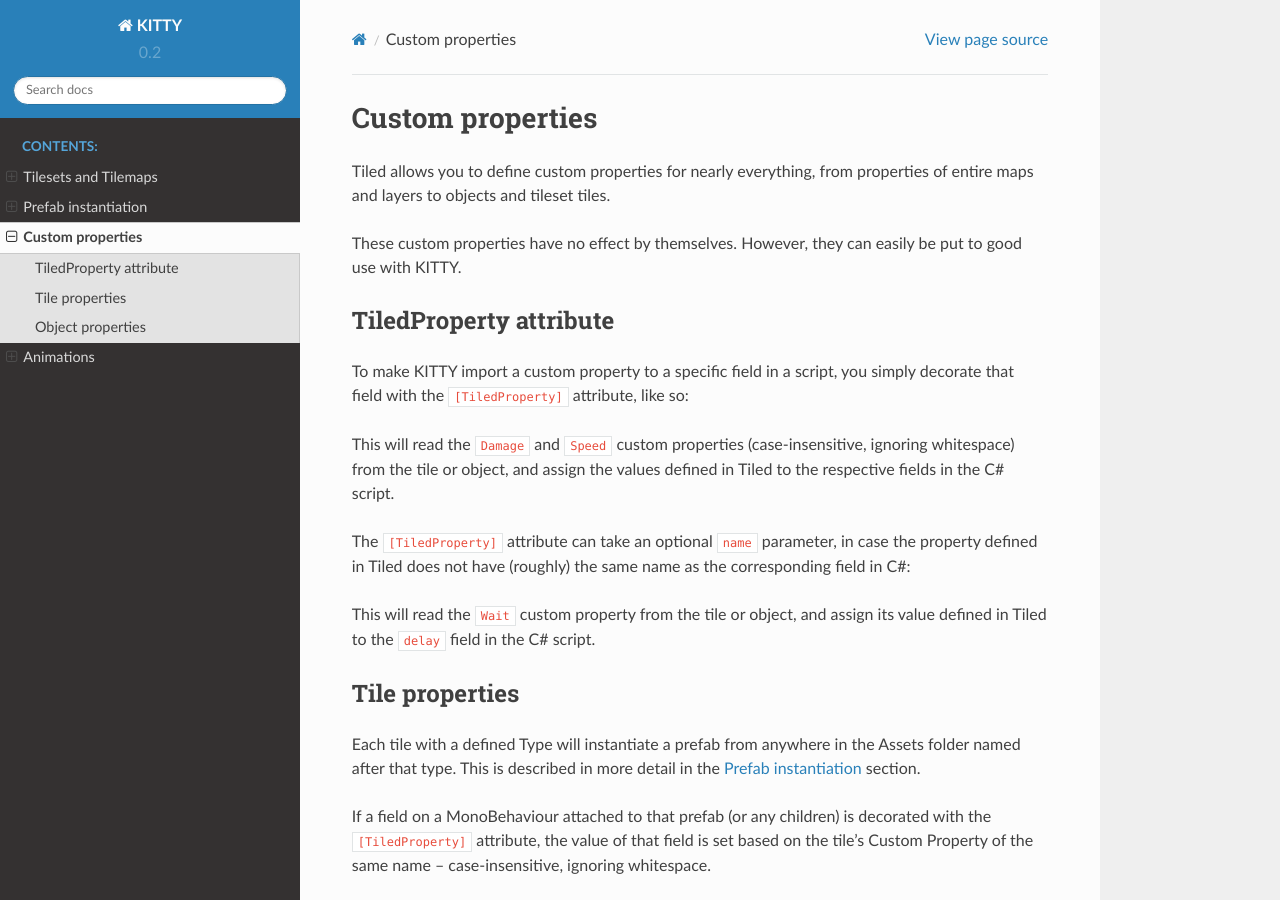
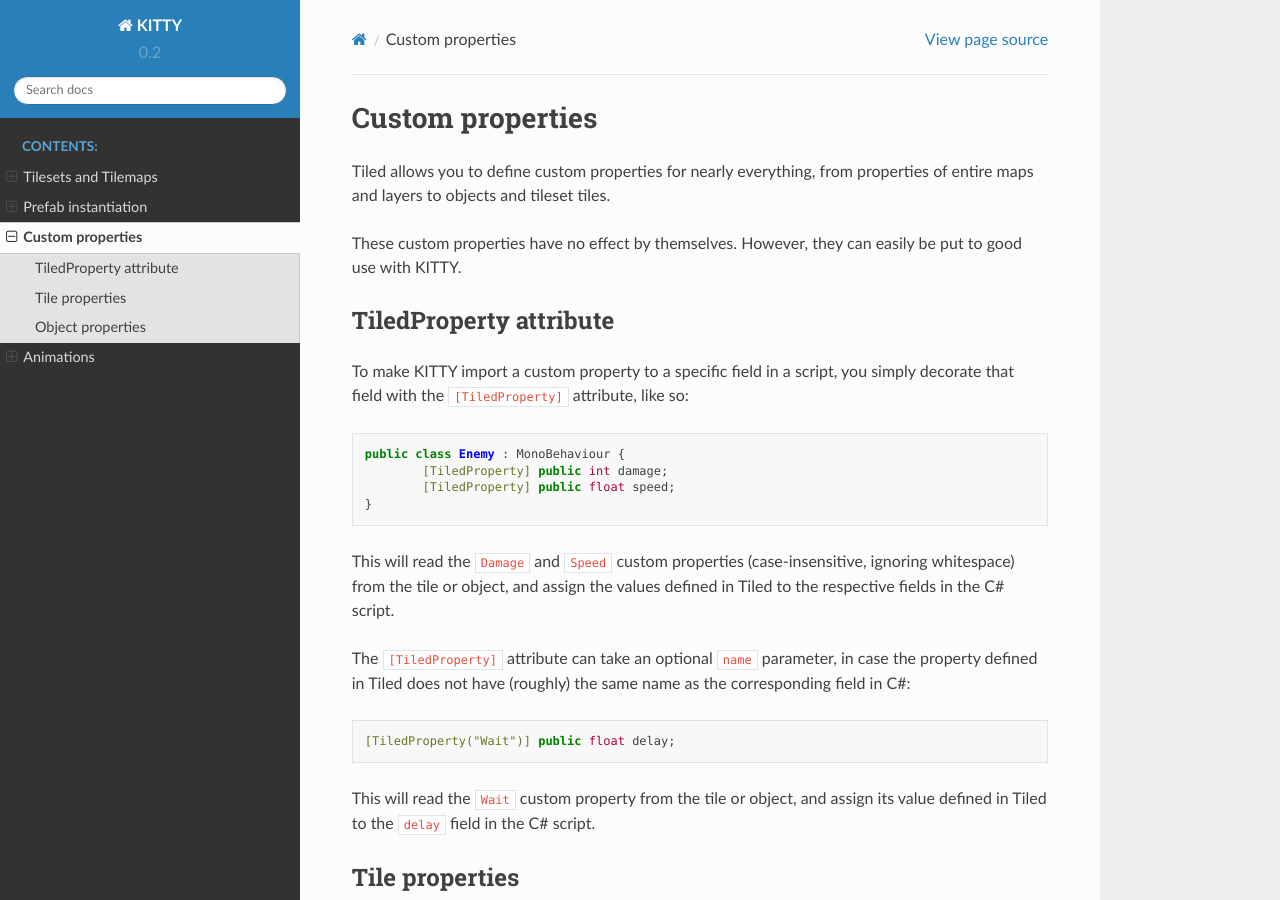
Before and after one commit to EmmaEwert/KITTY, a Sphinx documentation site: the page built from docs/manual/properties.rst, in a window 1280 px wide and 900 px high. Built offline with Sphinx 7.4.7 and the Read the Docs theme 2.0.0, drawn with Linux system fonts in a browser that asks for light colours.

Commit message:
Make more code blocks visible in user documentation

```diff
--- a/docs/manual/properties.rst
+++ b/docs/manual/properties.rst
@@ -16,7 +16,7 @@
 To make KITTY import a custom property to a specific field in a script, you simply decorate that
 field with the ``[TiledProperty]`` attribute, like so:
 
-.. :code-block: c#
+.. code-block:: c#
 
 	public class Enemy : MonoBehaviour {
 		[TiledProperty] public int damage;
@@ -30,7 +30,8 @@
 The ``[TiledProperty]`` attribute can take an optional ``name`` parameter, in case the property
 defined in Tiled does not have (roughly) the same name as the corresponding field in C#:
 
-.. :code-block: c#
+.. code-block:: c#
+
 	[TiledProperty("Wait")] public float delay;
 
 This will read the ``Wait`` custom property from the tile or object, and assign its value defined in
```
